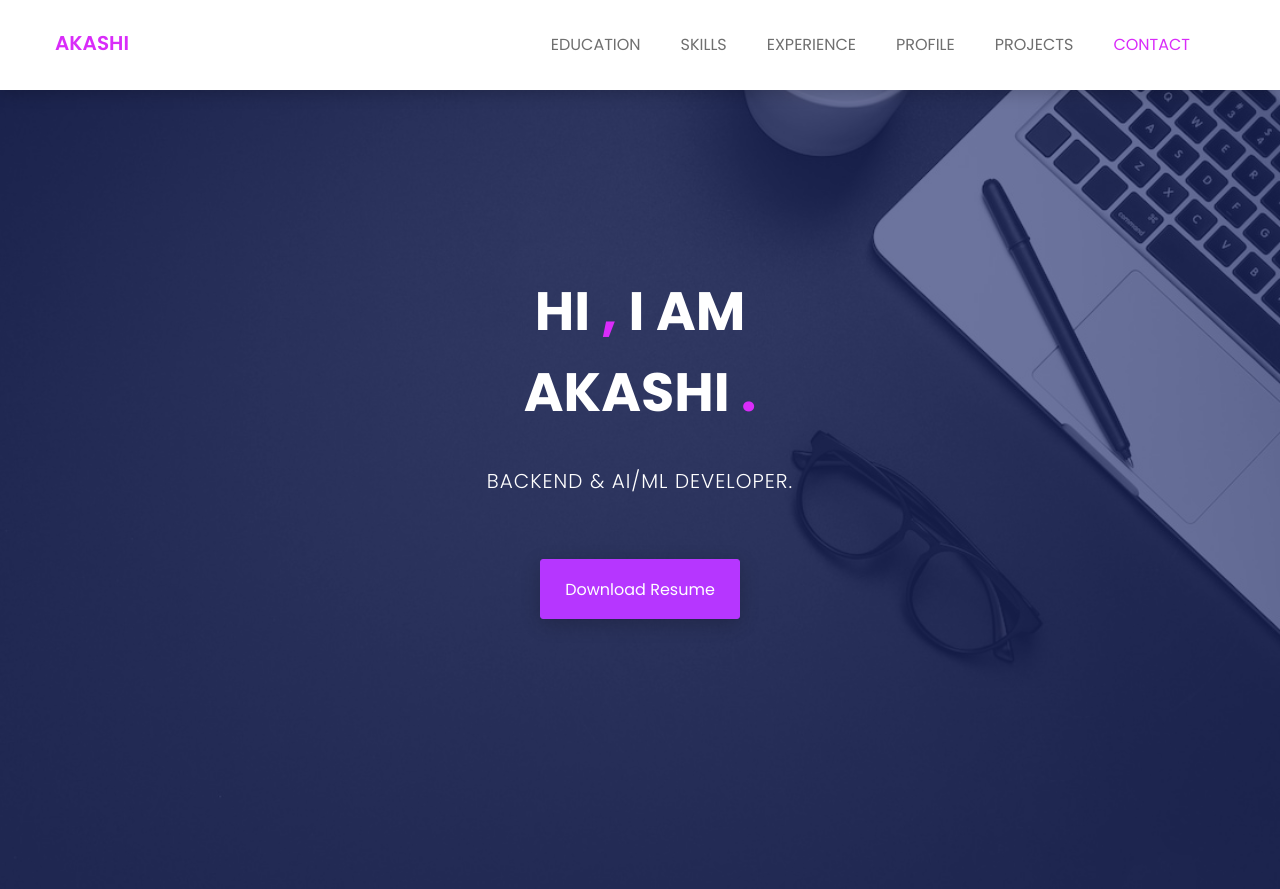
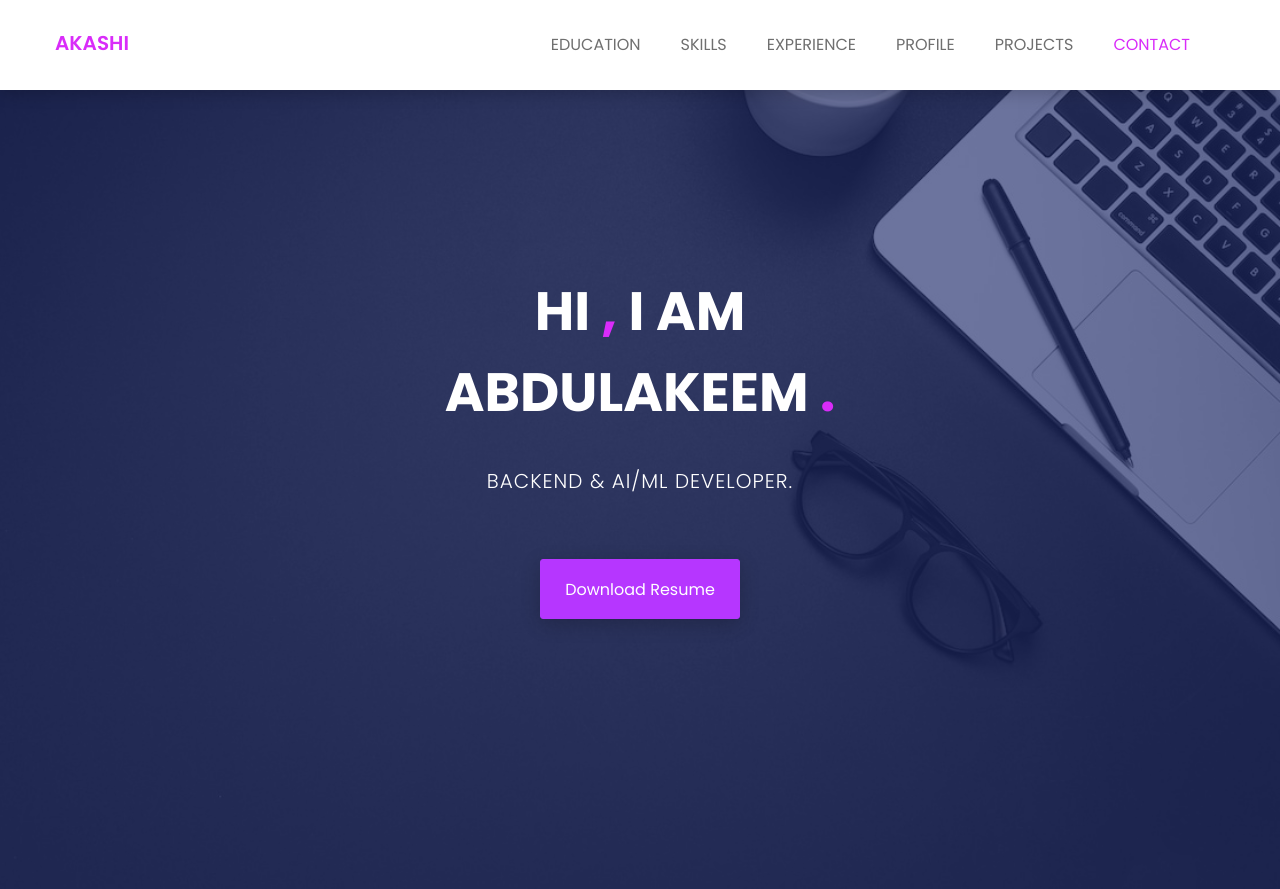
Before and after one commit to Akashii0/Portfolio, a FastAPI app: page / in a window 1280 px wide. Shown: the top 889 px of the page. Run offline with FastAPI, Linux system fonts and the light colour scheme; some libraries are stand-ins or nearby versions.

Commit message:
updated index.html :))

```diff
--- a/templates/index.html
+++ b/templates/index.html
@@ -53,7 +53,7 @@
             <div class="row">
                 <div class="col-md-12 text-center">
                     <div class="header-text">
-                        <h2>hi <span>,</span> i am <br> Akashi <span>.</span>   </h2>
+                        <h2>hi <span>,</span> i am <br> Abdulakeem <span>.</span>   </h2>
                         <p>Backend & AI/ML Developer.</p>
                         <a href="../static/download/download.txt" download>download resume</a>
                     </div>
```
